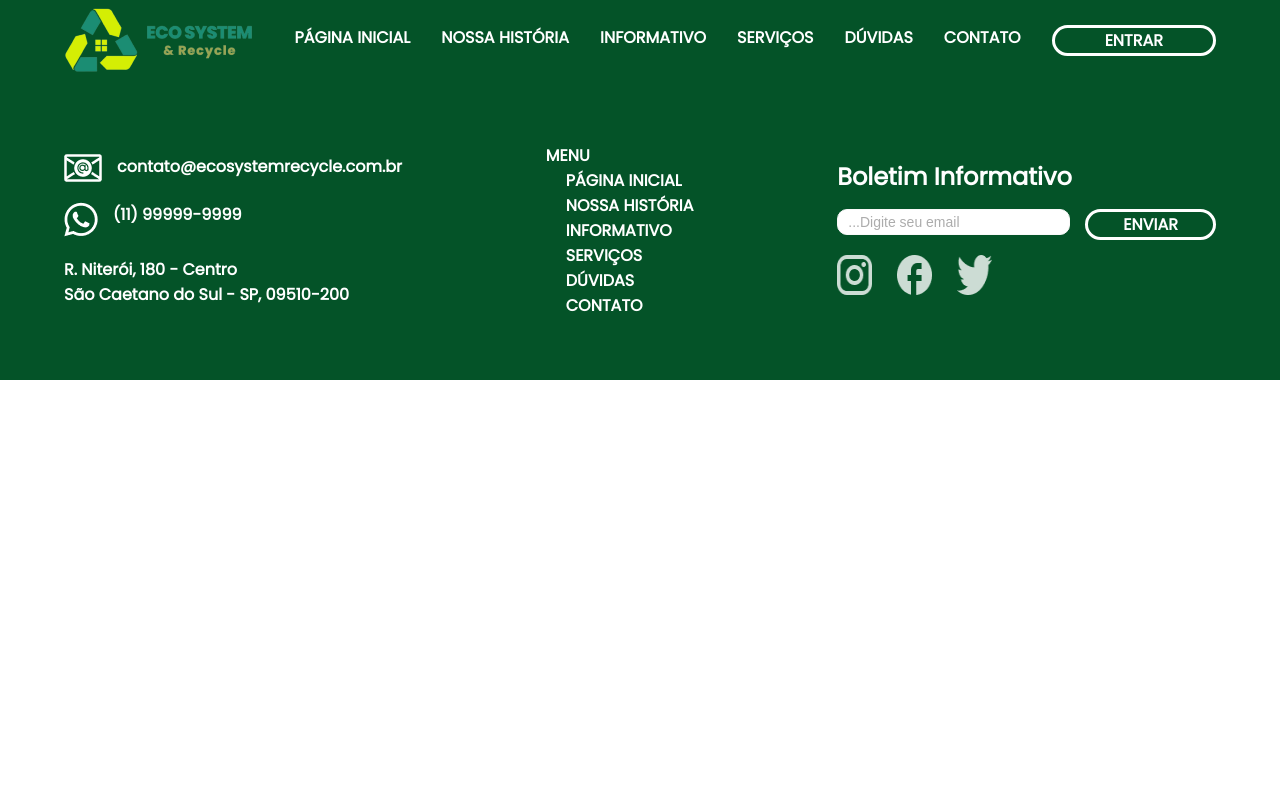
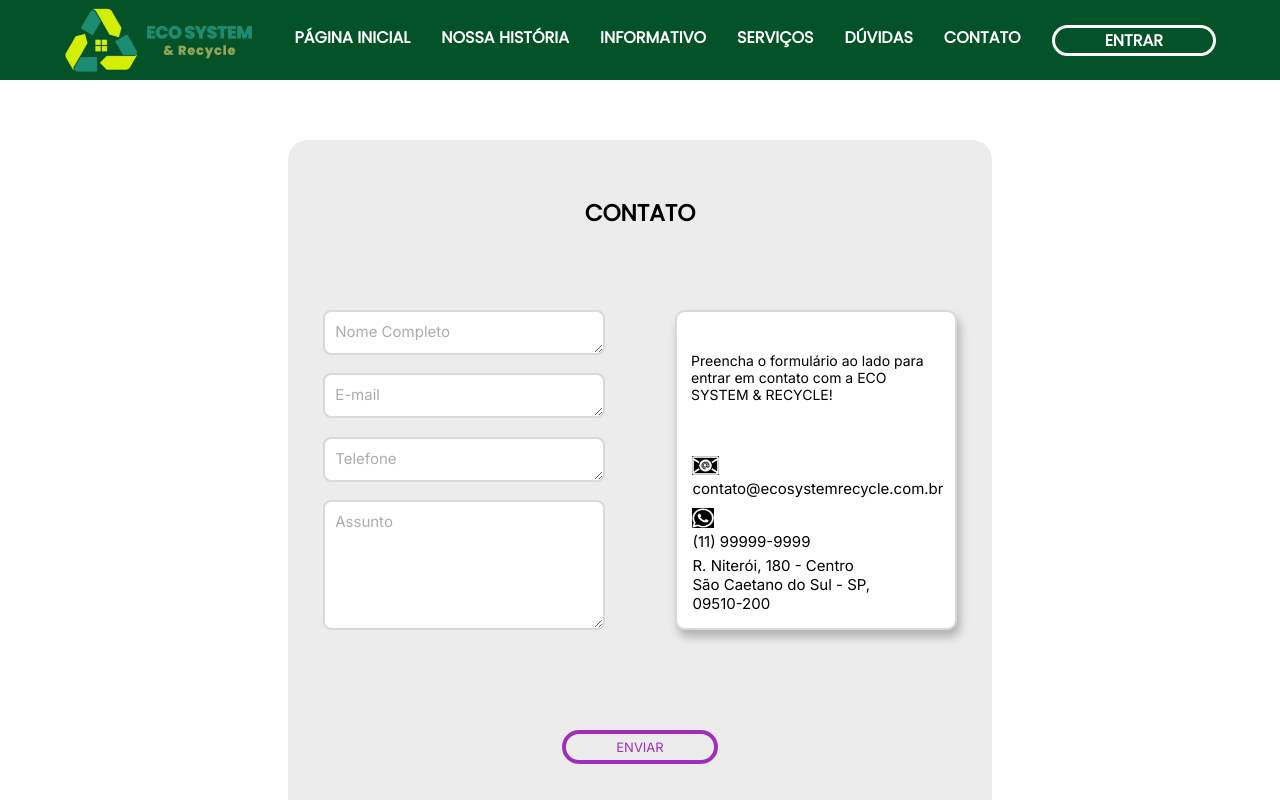
Before and after one commit to RosemeireOliveira/api-ecosystem, a React (Vite) app: page /contato in a window 1280 px wide. Shown: the top 800 px of the page. Built offline with nearby package versions, Linux system fonts and the light colour scheme.

Commit message:
Ajustes TSX na página

```diff
--- a/src/pages/Contato/index.tsx
+++ b/src/pages/Contato/index.tsx
@@ -1,10 +1,53 @@
 import './style.css'
+import iconeEmail from "../../assets/img/icone_email_footer.png"
+import iconeWhatsApp from "../../assets/img/icone_whats_footer.png"
 
-function Contato (){
+function Contato() {
 
+    // const [nome, setNome] = useState<string>("")
+    // const [email, setEmail] = useState<string>("")
+    // const [telefone, setTelefone] = useState<string>("")
+    // const [assunto, setAssunto] = useState<string>("")
 
     return (
         <>
+            <main>
+                <h1>página Contato ecosystem &amp; recycle</h1>
+                <section>
+                    <div className=" telaContato wrapper">
+                        <h2>contato</h2>
+                        <div className="cardContato flex">
+                            <form>
+                                <textarea placeholder="Nome Completo" defaultValue={""} />
+                                <textarea placeholder="E-mail" defaultValue={""} />
+                                <textarea placeholder="Telefone" defaultValue={""} />
+                                <textarea placeholder="Assunto" defaultValue={""} />
+                            </form>
+                            <div className="mensagemContato">
+                                <p>
+                                    Preencha o formulário ao lado para entrar em contato com a ECO
+                                    SYSTEM &amp; RECYCLE!
+                                </p>
+                                <div className="contatos">
+                                    <div className="email flex">
+                                        <img src={iconeEmail} alt="" />
+                                        <p>contato@ecosystemrecycle.com.br</p>
+                                    </div>
+                                    <div className="whats flex">
+                                        <img src= {iconeWhatsApp} alt="" />
+                                        <p>(11) 99999-9999</p>
+                                    </div>
+                                    <div className="adress">
+                                        <p>R. Niterói, 180 - Centro</p>
+                                        <p>São Caetano do Sul - SP, 09510-200</p>
+                                    </div>
+                                </div>
+                            </div>
+                        </div>
+                        <a href="#">Enviar</a>
+                    </div>
+                </section>
+            </main>
 
         </>
     )
--- a/src/pages/Contato/style.css
+++ b/src/pages/Contato/style.css
@@ -0,0 +1,151 @@
+/* Main */
+
+h1 {
+    position: absolute;
+    left: -999em;
+    width: 1em;
+    overflow: hidden;
+}
+
+section {
+    width: 100%;
+    height: 100vh;
+    display: flex;
+    align-items: center;
+    justify-content: center;
+}
+
+.telaContato {
+    display: flex;
+    flex-direction: column;
+    align-items: center;
+    justify-content: center;
+    width: 55%;
+    height: 85%;
+    border-radius: 20px;
+    background-color: rgba(217, 217, 217, 0.5);
+}
+
+.telaContato>h2 {
+    font-family: var(--font1);
+    text-transform: uppercase;
+    font-size: 23px;
+    font-weight: bolder;
+}
+
+.telaContato>a {
+    text-transform: uppercase;
+    font-family: var(--font2);
+    font-size: 13px;
+    color: #9F2FBB;
+    padding: 5px 50px;
+    border-radius: 25px;
+    border: 4px solid #9F2FBB;
+}
+
+.cardContato {
+    width: 100%;
+    height: 320px;
+    display: flex;
+    align-items: center;
+    justify-content: space-around;
+    margin-top: 25px;
+    margin-bottom: 25px;
+    /* background-color: #045328; */
+    margin-top: 80px;
+    margin-bottom: 100px;
+}
+
+.cardContato>form {
+    display: flex;
+    flex-direction: column;
+    align-items: center;
+    justify-content: space-between;
+    width: 40%;
+    height: 100%;
+    /* background-color: #EAF207; */
+}
+
+.cardContato>form>textarea {
+    width: 100%;
+    height: 45px;
+    font-size: 15px;
+    font-family: var(--font2);
+    text-indent: 10px;
+    padding-top: 10px;
+    border: 2px solid #d9d9d9;
+    border-radius: 8px;
+}
+
+.cardContato>form>textarea:nth-child(4) {
+    height: 130px;
+}
+
+.mensagemContato {
+    background-color: white;
+    border: 2px solid #d9d9d9;
+    border-radius: 10px;
+    box-shadow: 3px 7px 10px 0px rgba(0, 0, 0, 0.25);
+    width: 40%;
+    height: 100%;
+    display: flex;
+    flex-direction: column;
+    justify-content: space-between;
+    align-items: center;
+}
+
+.mensagemContato>p {
+    width: 90%;
+    margin-top: 40px;
+    font-family: var(--font2);
+    font-size: 15px;
+    display: flex;
+    justify-content: center;
+    align-items: flex-end;
+    align-self: center;
+}
+
+.contatos {
+    font-family: var(--font2);
+    font-size: 15px;
+    width: 80%;
+    margin-bottom: 15px;
+    margin-left: -25px;
+
+}
+
+.email {
+    justify-content: flex-start;
+
+}
+
+.email>img {
+    width: 27px;
+    height: 19px;
+    background-color: #000;
+    color: forestgreen;
+    margin-right: 15px;
+}
+
+.whats {
+    justify-content: flex-start;
+    margin-top: 10px;
+    margin-bottom: 5px;
+}
+
+.whats>img {
+    width: 22px;
+    height: 20px;
+    background-color: #000;
+    margin-right: 19px;
+}
+
+/* Responsividade da página */
+
+@media screen and (max-width: 1506px) {
+    .mensagemContato>p {
+        font-size: 14px;
+    }
+
+    .contatos: teste;
+}
```
